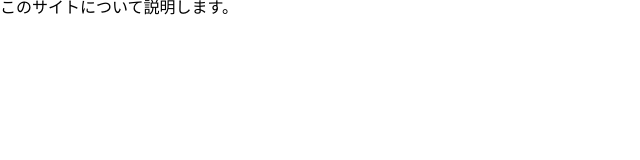
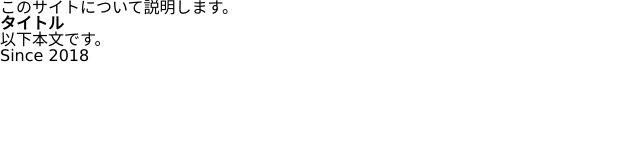
Before and after one commit to M-hagi/sampleHTML, a plain HTML site: page about.html in a window 1280 px wide. Shown: the whole page, without its empty margins (0-640 px from the left). Drawn offline with nearby package versions, Linux system fonts and the light colour scheme.

Commit message:
雛形を適用

```diff
--- a/about.html
+++ b/about.html
@@ -14,5 +14,9 @@
 </head>
 <body>
 このサイトについて説明します。
+<section id="topContener">
+<h1>タイトル</h1>
+<p>以下本文です。</p>
+<footer>Since 2018</footer>
 </body>
 </html>
```
